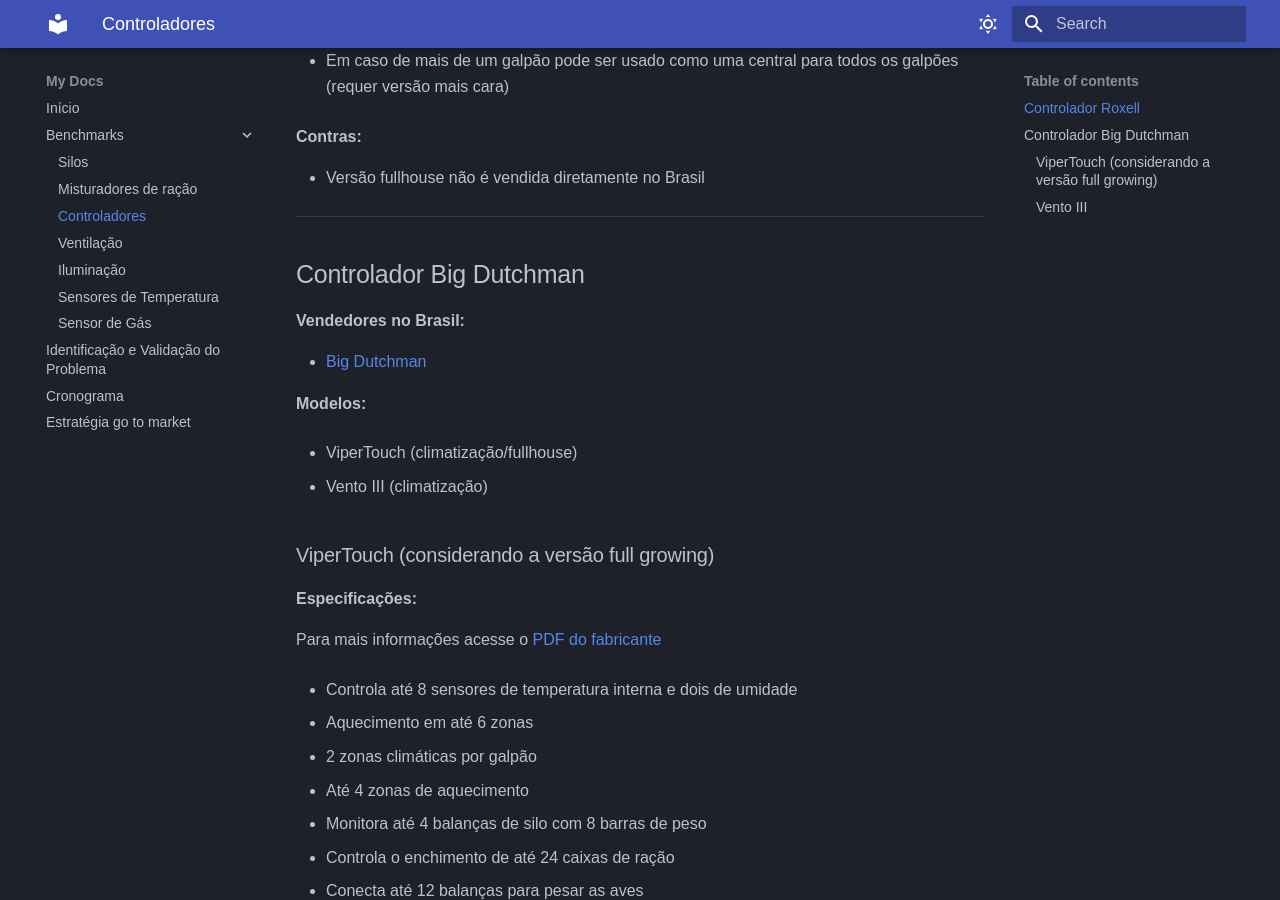
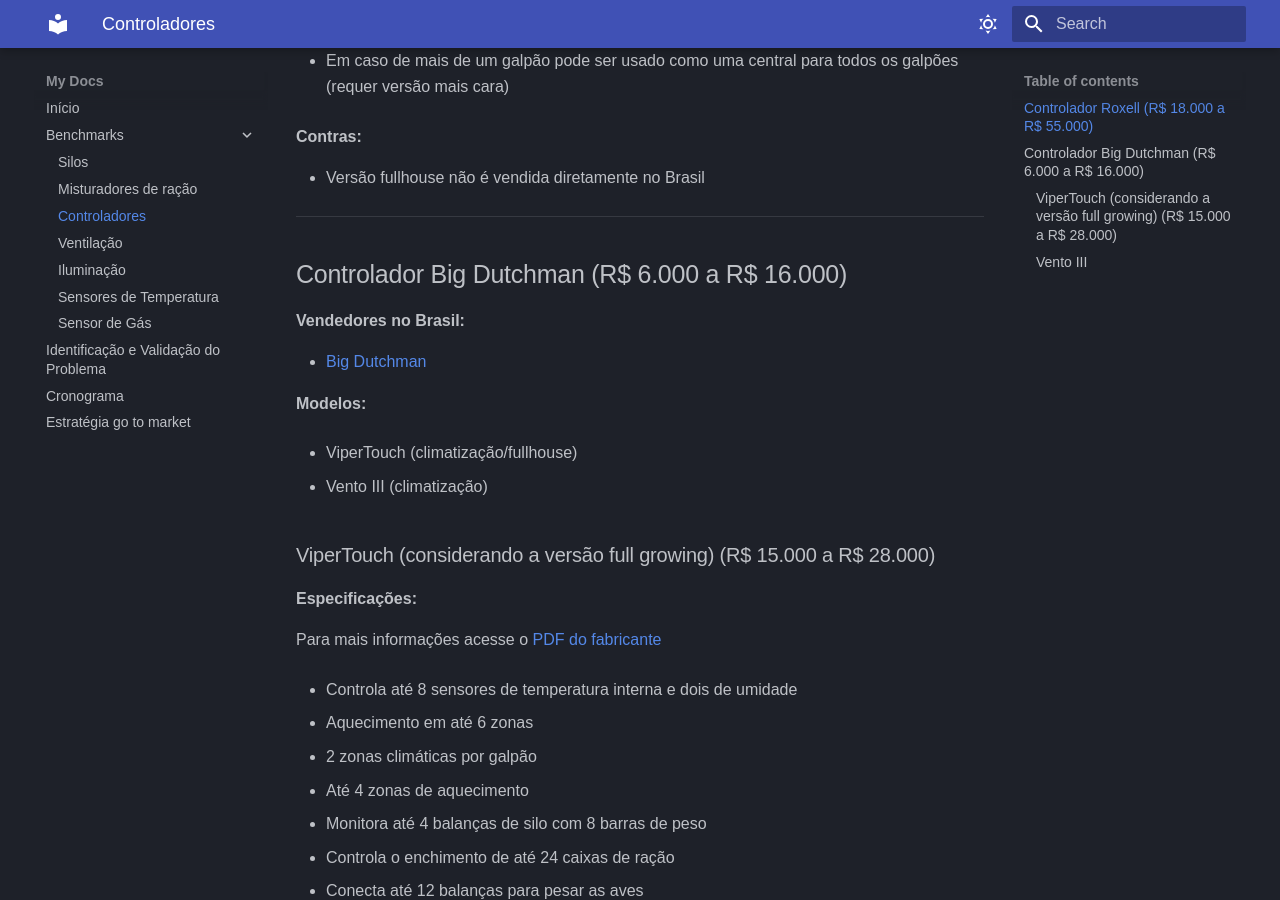
Before and after one commit to Romm-0/Projeto_gpq, an MkDocs documentation site: the page built from docs/benchmarks/benchmark_controladores.md, in a window 1280 px wide and 900 px high, scrolled down 691 px. Built offline with MkDocs 1.6.1 and Material for MkDocs 9.7.7, drawn with Linux system fonts in a browser that asks for light colours; some web fonts are replaced; some of the changed text lies outside the part shown.

Commit message:
feat: add precos benchm controladores

```diff
--- a/docs/benchmarks/benchmark_controladores.md
+++ b/docs/benchmarks/benchmark_controladores.md
@@ -1,4 +1,4 @@
-## Controlador Roxell
+## Controlador Roxell (R$ 18.000 a R$ 55.000)
 
 **Vendedores no Brasil:**
 
@@ -32,7 +32,7 @@
 
 ---
 
-## Controlador Big Dutchman
+## Controlador Big Dutchman (R$ 6.000 a R$ 16.000)
 
 **Vendedores no Brasil:**
 
@@ -44,7 +44,7 @@
 
 - Vento III (climatização)
 
-### ViperTouch (considerando a versão full growing)
+### ViperTouch (considerando a versão full growing) (R$ 15.000 a R$ 28.000)
 
 **Especificações:**
 
```
